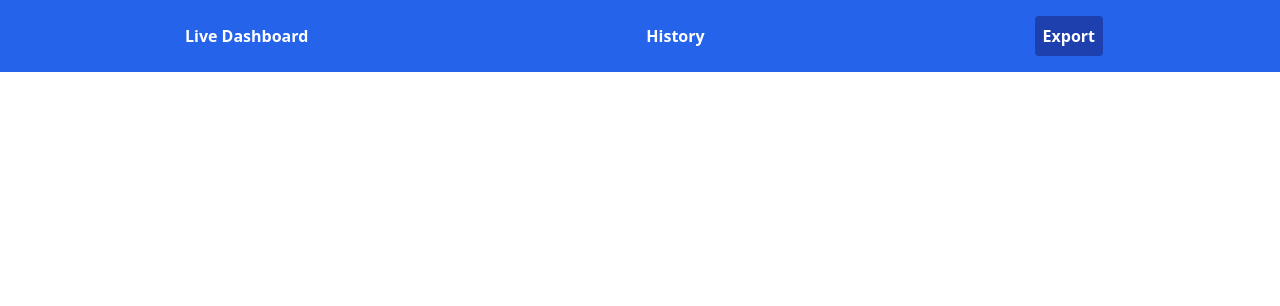
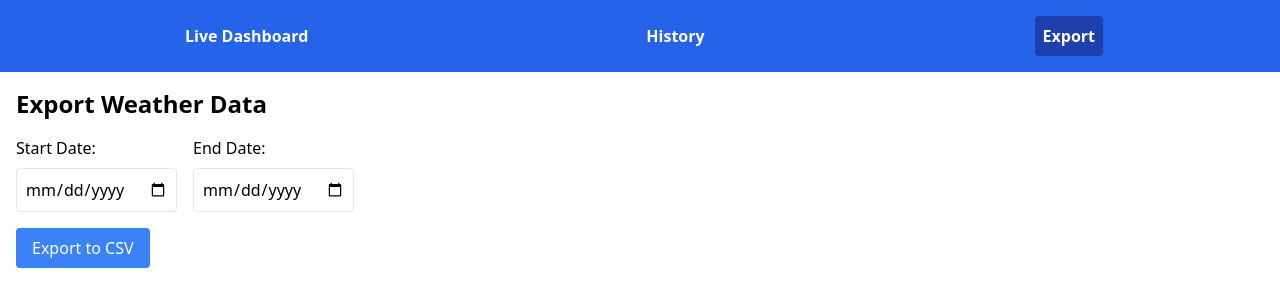
Before and after one commit to Eanazir/SolarTrackerFrontend, a React (Vite) app in the folder client/: page /export in a window 1280 px wide. Shown: the top 306 px of the page. Built offline with nearby package versions, Linux system fonts and the light colour scheme.

Commit message:
history and export pages working on mock data

```diff
--- a/client/package.json
+++ b/client/package.json
@@ -14,6 +14,7 @@
   "dependencies": {
     "browserify-css": "^0.15.0",
     "chart.js": "^4.4.6",
+    "client": "file:",
     "plotly.js": "^2.35.2",
     "react": "^18.3.1",
     "react-chartjs-2": "^5.2.0",
@@ -31,6 +32,7 @@
     "@types/react-dom": "^18.3.1",
     "@types/react-router-dom": "^5.3.3",
     "@vitejs/plugin-react": "^4.3.3",
+    "autoprefixer": "^10.4.20",
     "eslint": "^9.13.0",
     "eslint-plugin-react-hooks": "^5.0.0",
     "eslint-plugin-react-refresh": "^0.4.14",
--- a/client/src/App.tsx
+++ b/client/src/App.tsx
@@ -2,8 +2,8 @@
 import React from 'react';
 import { BrowserRouter as Router, Routes, Route, NavLink } from 'react-router-dom';
 import LiveDashboard from './pages/LiveDashboard';
-// import History from './components/History';
-// import ExportData from './components/ExportData';
+import History from './pages/History';
+import ExportData from './pages/ExportData';
 
 const App: React.FC = () => {
   return (
@@ -43,6 +43,8 @@ const App: React.FC = () => {
       </nav>
       <Routes>
         <Route path="/" element={<LiveDashboard />} />
+        <Route path="/history" element={<History />} />
+        <Route path="/export" element = {<ExportData/>} />
         {/* <Route path="/history" element={<History />} />
         <Route path="/export" element={<ExportData />} /> */}
       </Routes>
--- a/client/src/pages/ExportData.tsx
+++ b/client/src/pages/ExportData.tsx
@@ -0,0 +1,142 @@
+// src/components/ExportData.tsx
+import React, { useState } from 'react';
+
+interface WeatherData {
+  timestamp: string;
+  temperatureC: number;
+  humidity: number;
+  airPressure: number;
+}
+
+const EARLIEST_DATE = new Date('2024-01-01'); // adjust as needed
+
+const ExportData: React.FC = () => {
+  const [startDate, setStartDate] = useState<string>('');
+  const [endDate, setEndDate] = useState<string>('');
+  const [error, setError] = useState<string>('');
+
+  // Generate mock data for date range
+  const generateData = (start: Date, end: Date): WeatherData[] => {
+    const data: WeatherData[] = [];
+    const currentDate = new Date(start);
+
+    while (currentDate <= end) {
+      // Generate data points per day
+      for (let i = 0; i < 24; i++) {
+        const pointDate = new Date(currentDate);
+        pointDate.setHours(i);
+        data.push({
+          timestamp: pointDate.toISOString(),
+          temperatureC: Math.random() * 30,
+          humidity: Math.random() * 100,
+          airPressure: 950 + Math.random() * 100
+        });
+      }
+      currentDate.setDate(currentDate.getDate() + 1);
+    }
+    return data;
+  };
+
+  const convertToCSV = (data: WeatherData[]): string => {
+    const headers = ['Timestamp', 'Temperature (°C)', 'Humidity (%)', 'Air Pressure (hPa)'];
+    const rows = data.map(item => [
+      item.timestamp,
+      item.temperatureC.toFixed(2),
+      item.humidity.toFixed(2),
+      item.airPressure.toFixed(2)
+    ]);
+
+    return [
+      headers.join(','),
+      ...rows.map(row => row.join(','))
+    ].join('\n');
+  };
+
+  const handleExport = () => {
+    try {
+      setError('');
+      const start = new Date(startDate);
+      const end = new Date(endDate);
+      const today = new Date();
+
+      // Validate dates
+      if (start < EARLIEST_DATE) {
+        setError(`Data only available from ${EARLIEST_DATE.toLocaleDateString()} onwards`);
+        return;
+      }
+      if (end > today) {
+        setError('End date cannot be in the future');
+        return;
+      }
+      if (start > end) {
+        setError('Start date must be before end date');
+        return;
+      }
+
+      // Generate data and convert to CSV
+      const data = generateData(start, end);
+      const csv = convertToCSV(data);
+
+      // Create and trigger download
+      const blob = new Blob([csv], { type: 'text/csv;charset=utf-8;' });
+      const link = document.createElement('a');
+      const url = URL.createObjectURL(blob);
+      link.setAttribute('href', url);
+      link.setAttribute('download', `weather_data_${startDate}_to_${endDate}.csv`);
+      document.body.appendChild(link);
+      link.click();
+      document.body.removeChild(link);
+    } catch (err) {
+      setError('Failed to export data');
+      console.error(err);
+    }
+  };
+
+  return (
+    <div className="p-4">
+      <h1 className="text-2xl font-bold mb-4">Export Weather Data</h1>
+
+      <div className="space-y-4">
+        <div className="flex gap-4">
+          <div>
+            <label htmlFor="startDate" className="block mb-2">Start Date:</label>
+            <input
+              type="date"
+              id="startDate"
+              value={startDate}
+              min={EARLIEST_DATE.toISOString().split('T')[0]}
+              onChange={(e) => setStartDate(e.target.value)}
+              className="border p-2 rounded"
+              required
+            />
+          </div>
+          <div>
+            <label htmlFor="endDate" className="block mb-2">End Date:</label>
+            <input
+              type="date"
+              id="endDate"
+              value={endDate}
+              onChange={(e) => setEndDate(e.target.value)}
+              className="border p-2 rounded"
+              required
+            />
+          </div>
+        </div>
+
+        {error && (
+          <div className="text-red-500">{error}</div>
+        )}
+
+        <button
+          onClick={handleExport}
+          className="bg-blue-500 text-white px-4 py-2 rounded hover:bg-blue-600"
+          disabled={!startDate || !endDate}
+        >
+          Export to CSV
+        </button>
+      </div>
+    </div>
+  );
+};
+
+export default ExportData;
--- a/client/src/pages/History.tsx
+++ b/client/src/pages/History.tsx
@@ -0,0 +1,187 @@
+// src/components/History.tsx
+import React, { useState } from 'react';
+import CustomLineChart from '../graphs/CustomLineChart';
+
+const EARLIEST_DATE = new Date('2023-01-01'); // adjust if needed
+
+interface HistoricalData {
+    temperatureC: number;
+    humidity: number;
+    airPressure: number;
+    timestamp: string;
+  }
+
+  interface DataPoint {
+    time: number;
+    value: number;
+  }
+
+const generateRandomDataPoint = (date: Date): HistoricalData => {
+    return {
+      temperatureC: Math.random() * 30,
+      humidity: Math.random() * 100,
+      airPressure: 950 + Math.random() * 100,
+      timestamp: date.toISOString()
+    };
+  };
+
+  // Add this function to generate data for a date range
+  const generateHistoricalData = (startDate: Date, endDate: Date): HistoricalData[] => {
+    const data: HistoricalData[] = [];
+    const currentDate = new Date(startDate);
+
+    while (currentDate <= endDate) {
+      // Generate 10 points for each day
+      for (let i = 0; i < 10; i++) {
+        const pointDate = new Date(currentDate);
+        // Spread points throughout the day
+        pointDate.setHours(Math.floor(i * 2.4));
+        data.push(generateRandomDataPoint(pointDate));
+      }
+      currentDate.setDate(currentDate.getDate() + 1);
+    }
+
+    return data;
+  };
+
+
+
+
+const History: React.FC = () => {
+  const [startDate, setStartDate] = useState<string>('');
+  const [endDate, setEndDate] = useState<string>('');
+  const [error, setError] = useState<string>('');
+  const [historicalData, setHistoricalData] = useState<{
+    temperature: DataPoint[];
+    humidity: DataPoint[];
+    airPressure: DataPoint[];
+  } | null>(null);
+
+ const handleSubmit = async (e: React.FormEvent) => {
+  e.preventDefault();
+  setError('');
+  setHistoricalData(null);
+
+  // Validate dates
+  const start = new Date(startDate);
+  const end = new Date(endDate);
+  const today = new Date();
+
+  if (start < EARLIEST_DATE) {
+    setError('Start date cannot be earlier than ' + EARLIEST_DATE.toDateString());
+    return;
+  }
+  if (end > today) {
+    setError('End date cannot be in the future');
+    return;
+  }
+
+  if (start > end) {
+    setError('Start date must be before end date');
+    return;
+  }
+
+  try {
+    // Generate mock data instead of API call
+    const data = generateHistoricalData(start, end);
+
+    // Transform data for charts
+    const transformedData = {
+      temperature: data.map(d => ({
+        time: new Date(d.timestamp).getTime(),
+        value: d.temperatureC
+      })),
+      humidity: data.map(d => ({
+        time: new Date(d.timestamp).getTime(),
+        value: d.humidity
+      })),
+      airPressure: data.map(d => ({
+        time: new Date(d.timestamp).getTime(),
+        value: d.airPressure
+      }))
+    };
+
+    setHistoricalData(transformedData);
+  } catch (err) {
+    setError('Failed to generate historical data');
+    console.error(err);
+  }
+};
+
+  return (
+    <div className="p-4">
+      <h1 className="text-2xl font-bold mb-4">Historical Data</h1>
+
+      <form onSubmit={handleSubmit} className="mb-8 space-y-4">
+        <div className="flex gap-4">
+          <div>
+            <label htmlFor="startDate" className="block mb-2">Start Date:</label>
+            <input
+              type="date"
+              id="startDate"
+              value={startDate}
+              onChange={(e) => setStartDate(e.target.value)}
+              className="border p-2 rounded"
+              required
+            />
+          </div>
+          <div>
+            <label htmlFor="endDate" className="block mb-2">End Date:</label>
+            <input
+              type="date"
+              id="endDate"
+              value={endDate}
+              onChange={(e) => setEndDate(e.target.value)}
+              className="border p-2 rounded"
+              required
+            />
+          </div>
+          <button
+            type="submit"
+            className="bg-blue-500 text-white px-4 py-2 rounded self-end"
+          >
+            Fetch Data
+          </button>
+        </div>
+      </form>
+
+      {error && (
+        <div className="text-red-500 mb-4">{error}</div>
+      )}
+
+      {historicalData && (
+        <div className="grid grid-cols-1 md:grid-cols-2 gap-8">
+          <div>
+            <CustomLineChart
+              title="Historical Temperature"
+              data={historicalData.temperature}
+              dataKey="value"
+              unit="°C"
+              strokeColor="#FF4500"
+            />
+          </div>
+          <div>
+            <CustomLineChart
+              title="Historical Humidity"
+              data={historicalData.humidity}
+              dataKey="value"
+              unit="%"
+              strokeColor="#1E90FF"
+            />
+          </div>
+          <div>
+            <CustomLineChart
+              title="Historical Air Pressure"
+              data={historicalData.airPressure}
+              dataKey="value"
+              unit=" hPa"
+              strokeColor="#32CD32"
+            />
+          </div>
+        </div>
+      )}
+    </div>
+  );
+};
+
+export default History;
```
Also changed, not shown: 1 other file (tests, documents, lock files or other folders).
